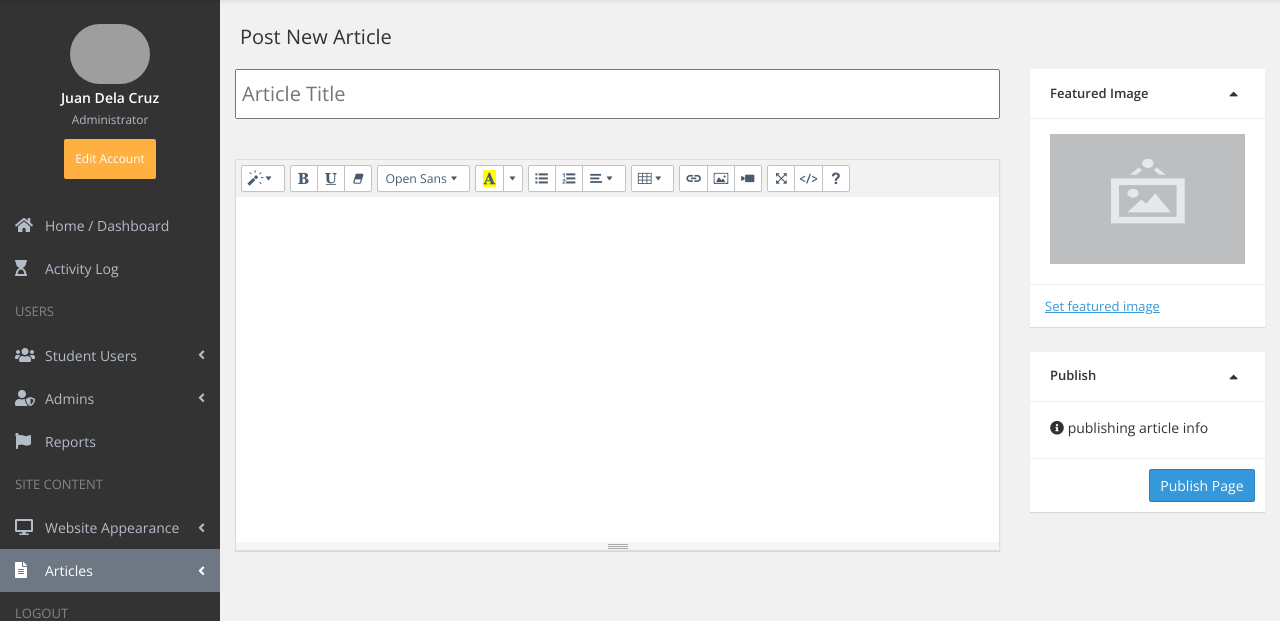
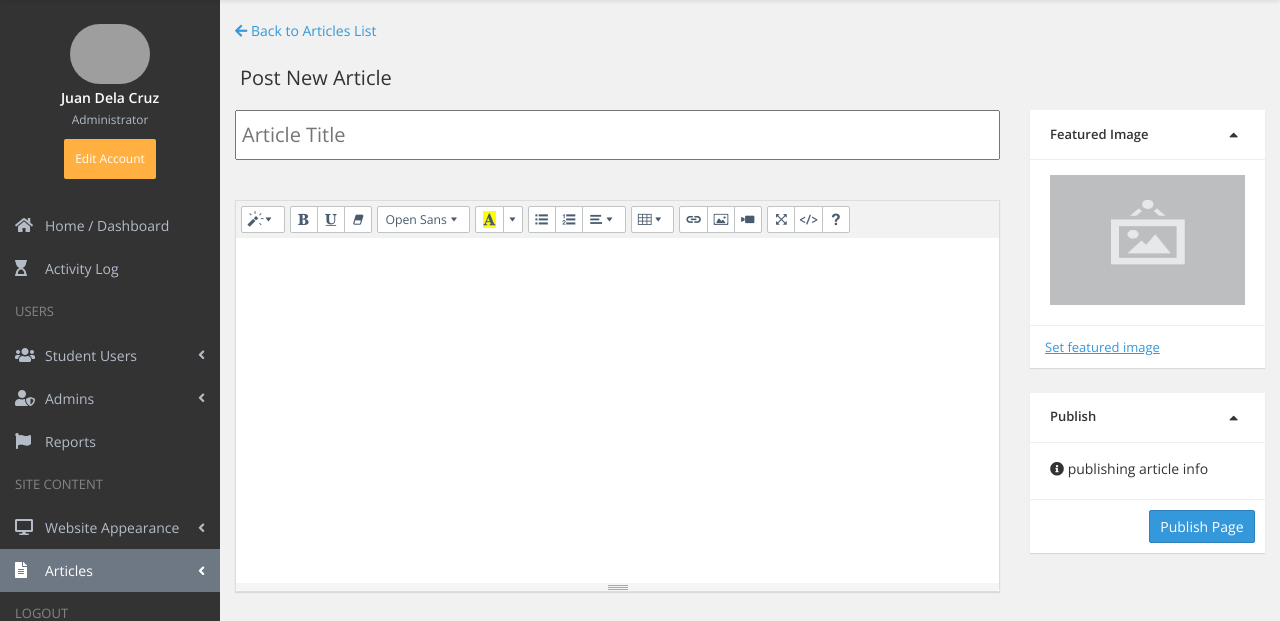
Before and after one commit to lance173/capstone-admin, a PHP site: page /views/add-article.php in a window 1280 px wide. Shown: the part 56-677 px from the top of the page. Run offline with PHP 8.4, Linux system fonts and the light colour scheme; some libraries are stand-ins or nearby versions; grey boxes are pictures that could not be loaded.

Commit message:
2/28/19 2:01

```diff
--- a/controllers/ArticleController.php
+++ b/controllers/ArticleController.php
@@ -14,6 +14,7 @@ function addArticle(){
 		$title = $_POST['title'];
 		$content = $_POST['content'];
 		$status = "PENDING";
+		$datewritten = Date("Y/m/d");
 		$publisher = "1";
 
     $featureimage = '';
@@ -40,7 +41,7 @@ function addArticle(){
         }
       }
 
-		$sql = "INSERT INTO articles(Title, FeaturePhoto, Content, Status, AdminID) VALUES ('$title', '$featureimage', '".mysqli_real_escape_string($conn,$content)."', '$status', '$publisher')";
+		$sql = "INSERT INTO articles(Title, FeaturePhoto, Content, DateWritten, Status, AdminID) VALUES ('$title', '$featureimage', '".mysqli_real_escape_string($conn,$content)."', '$datewritten', '$status', '$publisher')";
 
 		$result = mysqli_query($conn,$sql);
 		if($result){
--- a/views/add-article.php
+++ b/views/add-article.php
@@ -14,6 +14,10 @@
                         Article is published successfully.
                     </div>
                 </div>
+            </div>
+
+            <div style="margin-top: 20px;">
+                <a href="articles-table.php"> <i class="fas fa-arrow-left"></i> Back to Articles List </a>
             </div>
 
             <div class="page-heading">
--- a/views/test.php
+++ b/views/test.php
@@ -5,4 +5,7 @@
     ?><br><?php
     $viewdetailsid++;
     echo $viewdetailsid;
+    ?><br><?php?><br><?php
+    $dateToday = Date("m/d/Y");
+    echo $dateToday
 ?>
```
Also changed, not shown: assets/img/post-featureimages/404.png (added).
